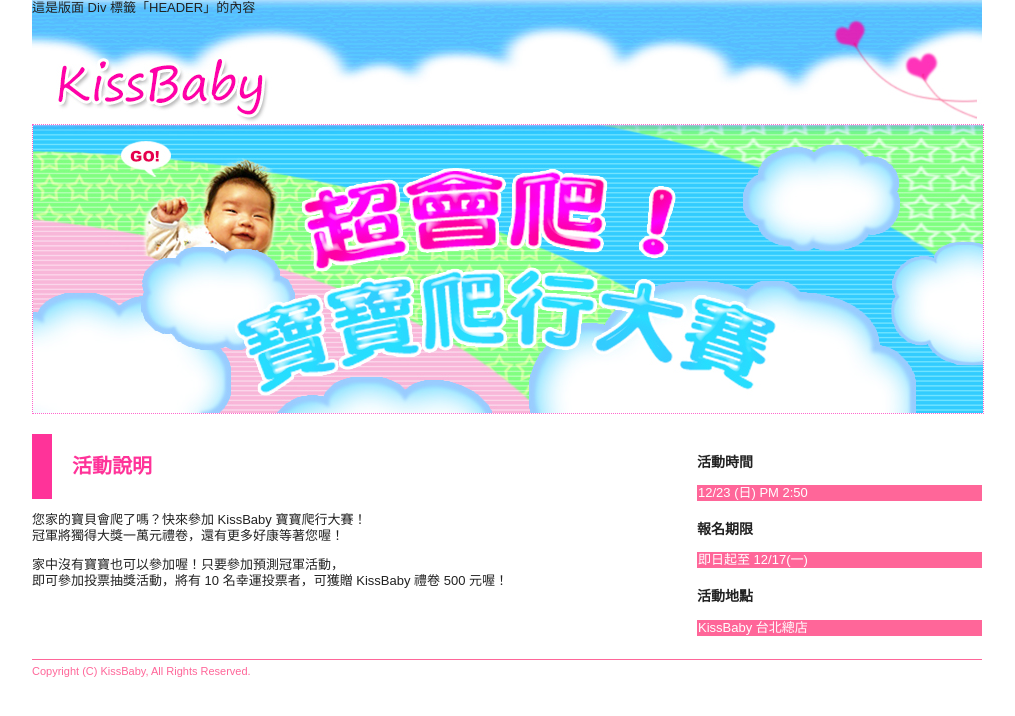
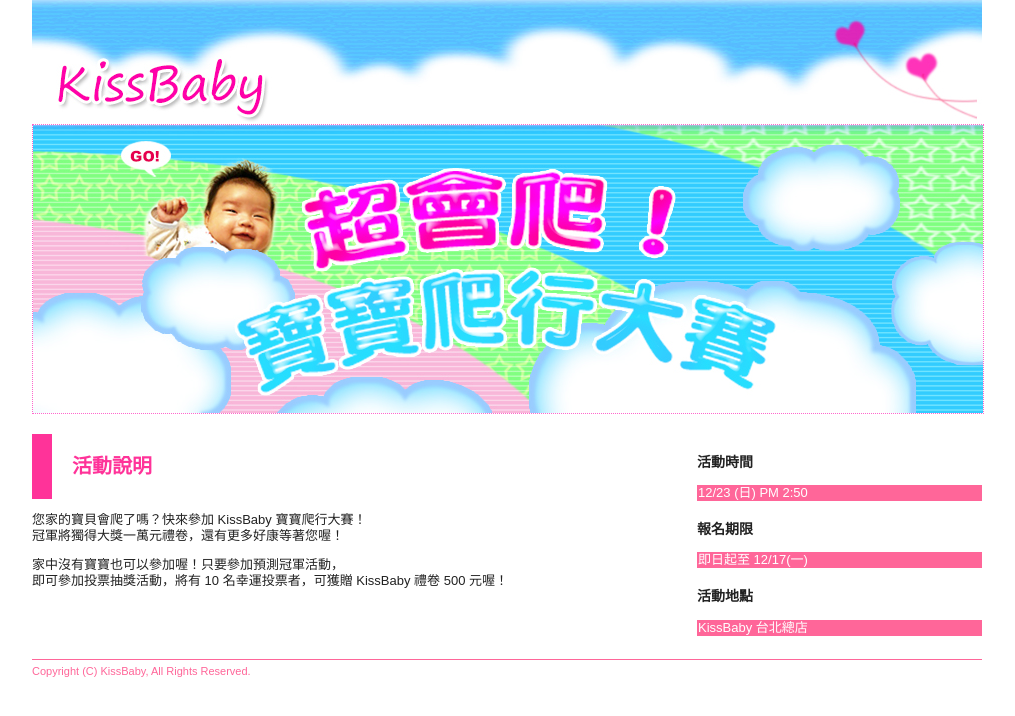
Before and after one commit to a88072323/myweb, a plain HTML site: page Ch08_ex/index.html in a window 1280 px wide. Shown: the whole page, without its empty margins (133-1148 px from the left). Drawn offline with Linux system fonts and the light colour scheme; files whose address does not match are found by name.

Commit message:
Add files via upload

```diff
--- a/Ch08_ex/index.html
+++ b/Ch08_ex/index.html
@@ -28,7 +28,7 @@
 </head>
 <body>
 <div class="gridContainer clearfix">
-  <div id="HEADER">這是版面 Div 標籤「HEADER」的內容</div>
+  <div id="HEADER"></div>
   <div id="mainimg"><img src="../Ch08/images/mainimg.jpg" alt="活動照片"></div>
   <div id="content">
     <h1>活動說明</h1>
```
